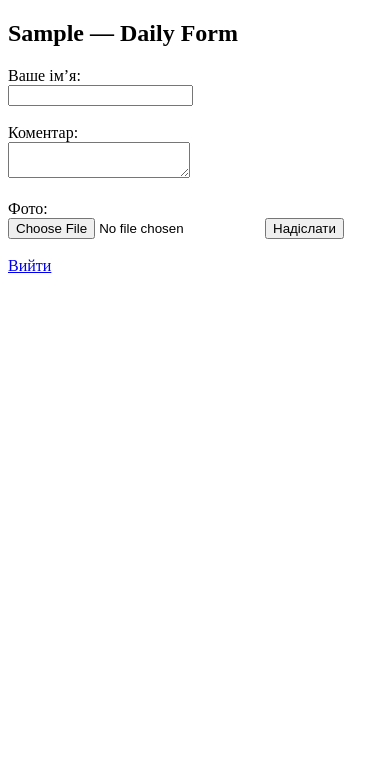
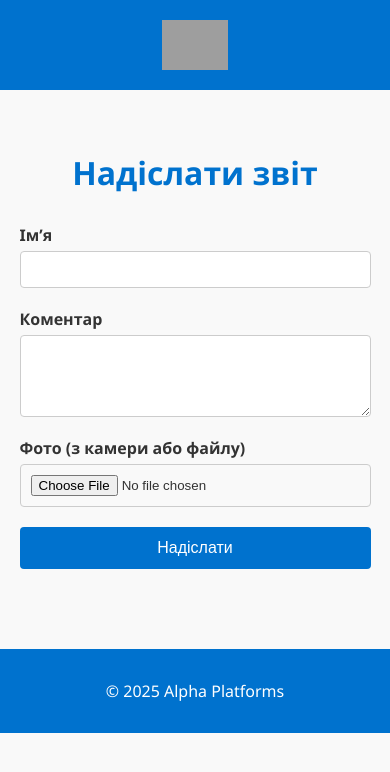
Before and after one commit to Vadimka180880/SSP_APP, a Flask app: a page that uses templates/form.html in a window 390 px wide. Shown: the top 772 px of the page. Run offline with Flask 3, Linux system fonts and the light colour scheme; the visitor is signed in with stand-in values (Sample User, id 1); grey boxes are pictures that could not be loaded.

Commit message:
✨ Add Alpha Platforms styled form with adaptive design

```diff
--- a/app.py
+++ b/app.py
@@ -57,7 +57,37 @@ def login(name):
 
     return render_template('login.html', department=name)
 
-# 3. Форма після логіну
+# 3. Форма для Alpha Platforms
+@app.route('/alpha/form', methods=['GET', 'POST'])
+def alpha_form():
+    if 'user' not in session:
+        return redirect(url_for('login', name='alpha'))
+
+    if request.method == 'POST':
+        name_input = request.form['name']
+        comment = request.form['comment']
+        photo = request.files['photo']
+
+        if photo:
+            filename = secure_filename(photo.filename)
+            photo_path = os.path.join(app.config['UPLOAD_FOLDER'], filename)
+            photo.save(photo_path)
+
+            # Відправити в Google Таблицю
+            write_to_google_sheet({
+                'name': name_input,
+                'email': session.get('user'),
+                'department': 'alpha',
+                'comment': comment,
+                'photo_url': url_for('static', filename='uploads/' + filename, _external=True)
+            })
+
+            return render_template('success.html', name=name_input, filename=filename)
+
+    return render_template('form_alpha.html')
+
+
+# 4. Форма після логіну
 @app.route('/department/<name>/form', methods=['GET', 'POST'])
 def form(name):
     if 'user' not in session:
@@ -86,7 +116,7 @@ def form(name):
 
     return render_template('form.html', department=name)
 
-# 4. Вихід
+# 5. Вихід
 @app.route('/logout')
 def logout():
     session.pop('user', None)
--- /dev/null
+++ b/static/alpha-style.css
@@ -0,0 +1,74 @@
+body {
+    margin: 0;
+    font-family: 'Segoe UI', sans-serif;
+    background-color: #f9f9f9;
+    color: #333;
+  }
+
+  .alpha-header {
+    background-color: #0072ce;
+    padding: 20px 0;
+  }
+
+  .alpha-header .logo {
+    height: 50px;
+    display: block;
+    margin: 0 auto;
+  }
+
+  .container {
+    width: 90%;
+    max-width: 600px;
+    margin: 0 auto;
+  }
+
+  .form-section {
+    padding: 40px 0;
+  }
+
+  .form-section h1 {
+    text-align: center;
+    margin-bottom: 30px;
+    color: #0072ce;
+  }
+
+  form {
+    display: flex;
+    flex-direction: column;
+  }
+
+  label {
+    margin-bottom: 5px;
+    font-weight: bold;
+  }
+
+  input[type="text"],
+  textarea,
+  input[type="file"] {
+    margin-bottom: 20px;
+    padding: 10px;
+    border: 1px solid #ccc;
+    border-radius: 4px;
+  }
+
+  .btn-primary {
+    background-color: #0072ce;
+    color: #fff;
+    border: none;
+    padding: 12px;
+    border-radius: 4px;
+    font-size: 16px;
+    cursor: pointer;
+  }
+
+  .btn-primary:hover {
+    background-color: #005fa3;
+  }
+
+  .alpha-footer {
+    background-color: #0072ce;
+    color: #fff;
+    text-align: center;
+    padding: 15px 0;
+    margin-top: 40px;
+  }
--- a/templates/form.html
+++ b/templates/form.html
@@ -1,20 +1,40 @@
 <!DOCTYPE html>
-<html>
-<head><title>Form — {{ department }}</title></head>
+<html lang="uk">
+<head>
+  <meta charset="UTF-8">
+  <meta name="viewport" content="width=device-width, initial-scale=1">
+  <title>Форма звіту — Альфа</title>
+  <link rel="stylesheet" href="{{ url_for('static', filename='alpha-style.css') }}">
+</head>
 <body>
-  <h2>{{ department.title() }} — Daily Form</h2>
-  <form method="POST" enctype="multipart/form-data">
-    <label>Ваше ім’я:</label><br>
-    <input type="text" name="name" required><br><br>
+  <header class="alpha-header">
+    <div class="container">
+      <img src="{{ url_for('static', filename='logo-alpha.svg') }}" alt="Alpha Platforms" class="logo">
+    </div>
+  </header>
 
-    <label>Коментар:</label><br>
-    <textarea name="comment" required></textarea><br><br>
+  <main class="form-section">
+    <div class="container">
+      <h1>Надіслати звіт</h1>
+      <form method="POST" enctype="multipart/form-data">
+        <label for="name">Ім’я</label>
+        <input type="text" id="name" name="name" required>
 
-    <label>Фото:</label><br>
-    <input type="file" name="photo" accept="image/*" capture="environment">
-    <button type="submit">Надіслати</button>
-  </form>
-  <br>
-  <a href="/logout">Вийти</a>
+        <label for="comment">Коментар</label>
+        <textarea id="comment" name="comment" rows="4" required></textarea>
+
+        <label for="photo">Фото (з камери або файлу)</label>
+        <input type="file" id="photo" name="photo" accept="image/*" required>
+
+        <button type="submit" class="btn-primary">Надіслати</button>
+      </form>
+    </div>
+  </main>
+
+  <footer class="alpha-footer">
+    <div class="container">
+      <p>&copy; 2025 Alpha Platforms</p>
+    </div>
+  </footer>
 </body>
 </html>
--- a/templates/home.html
+++ b/templates/home.html
@@ -20,6 +20,8 @@
   <h1>Welcome to SSP Group</h1>
   <ul>
     <li><a href="/department/alpha">Alpha Platforms</a></li>
+    <li><a href="/alpha/form">Alpha Platforms (стиль сайту)</a></li>
+
     <li><a href="/department/window">Window Cleaning</a></li>
     <li><a href="/department/commercial">Commercial Cleaning</a></li>
   </ul>
```
Also changed, not shown: render.yaml (+4 -4 lines), templates/form_alpha.html (added, +128 -0 lines), static/images/logo-alpha.svg (added).
